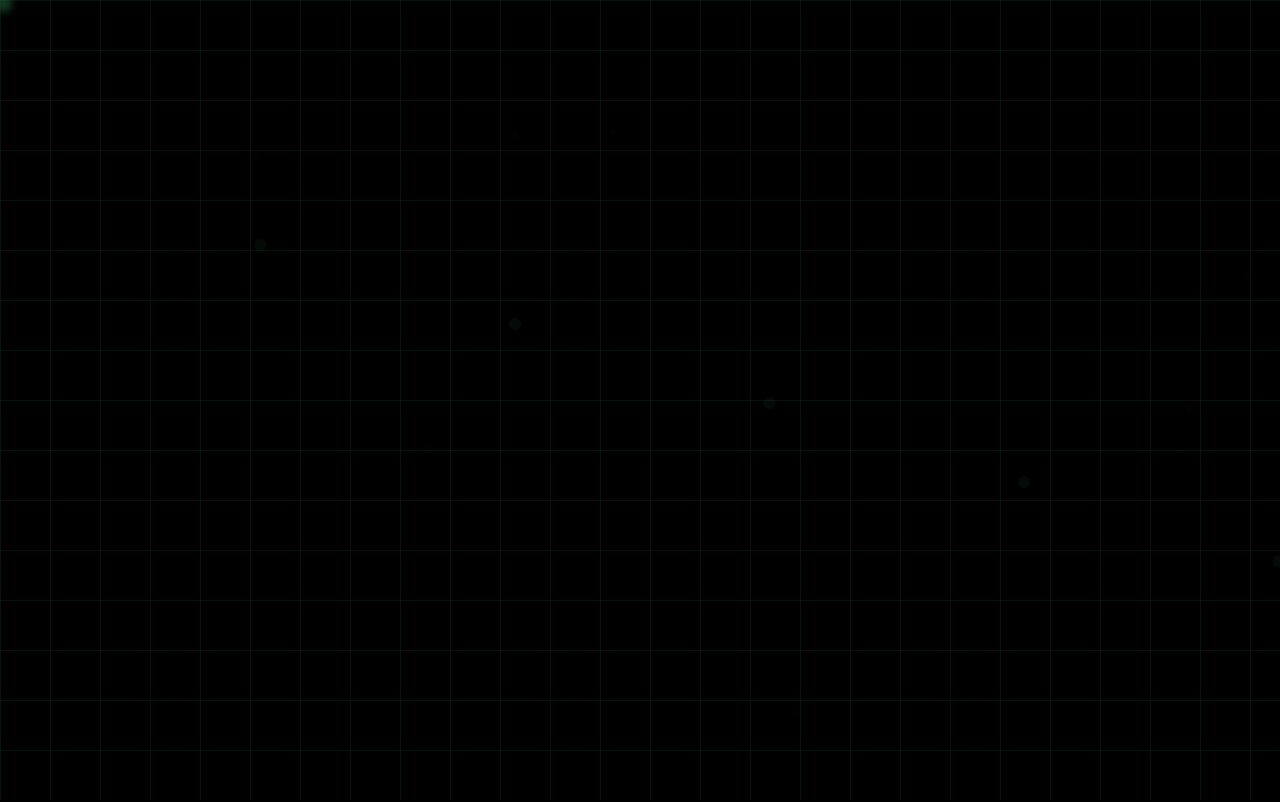
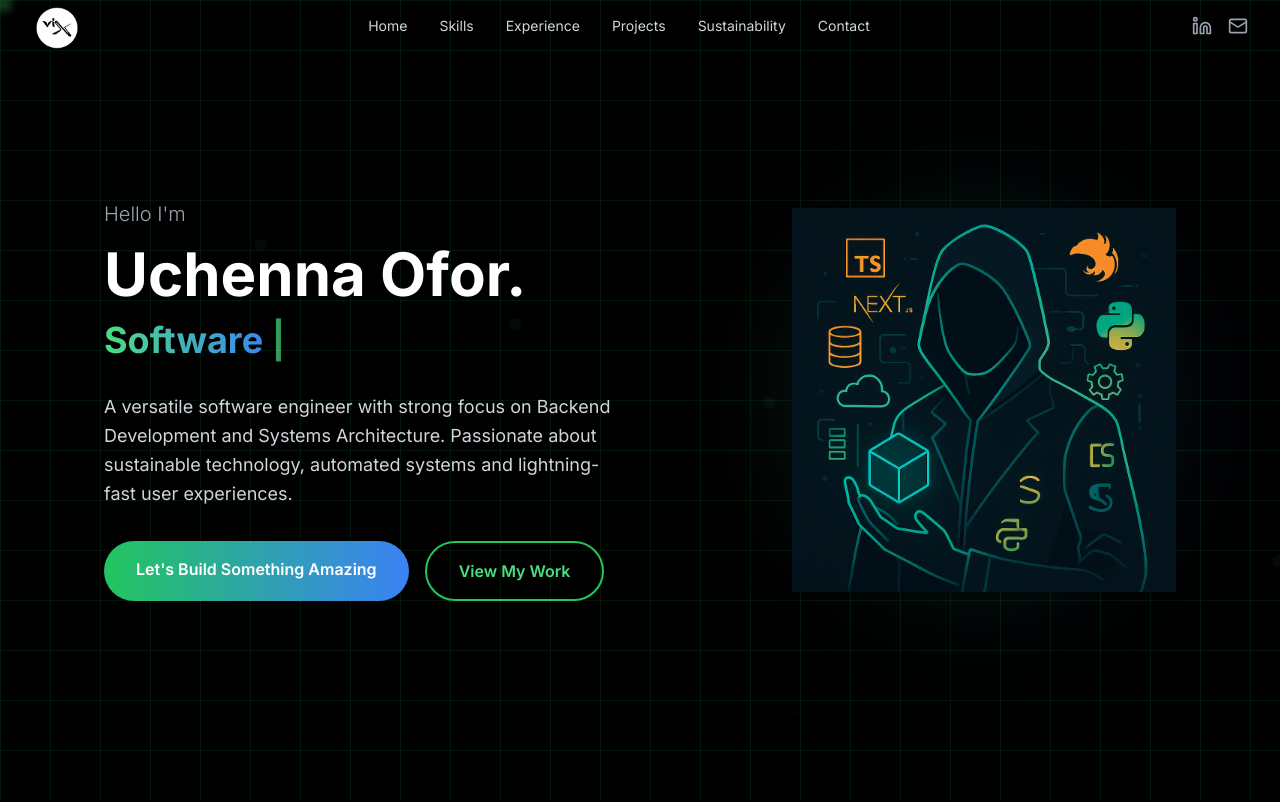
Before and after one commit to Vix1209/me, a Next.js app: page / in a window 1280 px wide. Shown: the top 802 px of the page. Built offline with nearby package versions, Linux system fonts and the light colour scheme.

Commit message:
refactor(animations): optimize transition durations across multiple components

```diff
--- a/components/companies-carousel.tsx
+++ b/components/companies-carousel.tsx
@@ -57,7 +57,7 @@ const companies = [
 ];
 
 export default function CompaniesCarousel() {
-  const plugin = useRef(Autoplay({ delay: 6000, stopOnInteraction: false }));
+  const plugin = useRef(Autoplay({ delay: 3000, stopOnInteraction: false }));
   const [api, setApi] = useState<CarouselApi>();
   const [current, setCurrent] = useState(0);
 
--- a/components/contact.tsx
+++ b/components/contact.tsx
@@ -135,7 +135,7 @@ export default function Contact() {
           className="text-center mb-16"
           initial={{ opacity: 0, y: 50 }}
           animate={isInView ? { opacity: 1, y: 0 } : {}}
-          transition={{ duration: 0.8 }}
+          transition={{ duration: 0.3 }}
         >
           <h2 className="text-5xl font-bold mb-4 bg-gradient-to-r from-green-400 to-blue-500 bg-clip-text text-transparent">
             Let&apos;s Build Something Amazing
@@ -152,7 +152,7 @@ export default function Contact() {
             className="space-y-8"
             initial={{ opacity: 0, x: -50 }}
             animate={isInView ? { opacity: 1, x: 0 } : {}}
-            transition={{ duration: 0.8, delay: 0.2 }}
+            transition={{ duration: 0.3, delay: 0.2 }}
           >
             <div>
               <h3 className="text-3xl font-bold text-white mb-6">
@@ -207,7 +207,7 @@ export default function Contact() {
             className="bg-gray-900/50 backdrop-blur-sm border border-gray-800 rounded-xl p-8"
             initial={{ opacity: 0, x: 50 }}
             animate={isInView ? { opacity: 1, x: 0 } : {}}
-            transition={{ duration: 0.8, delay: 0.4 }}
+            transition={{ duration: 0.3, delay: 0.4 }}
           >
             <h3 className="text-2xl font-bold text-white mb-6">
               Send a Message
@@ -257,7 +257,7 @@ export default function Contact() {
               <motion.div
                 initial={{ opacity: 0, y: 20 }}
                 animate={isInView ? { opacity: 1, y: 0 } : {}}
-                transition={{ duration: 0.6, delay: 0.8 }}
+                transition={{ duration: 0.6, delay: 0.3 }}
               >
                 <label className="block text-gray-400 text-sm mb-2">
                   Subject
@@ -352,7 +352,7 @@ export default function Contact() {
           className="text-center mt-16 pt-8 border-t border-gray-800"
           initial={{ opacity: 0 }}
           animate={isInView ? { opacity: 1 } : {}}
-          transition={{ duration: 0.8, delay: 1.2 }}
+          transition={{ duration: 0.3, delay: 1.2 }}
         >
           <p className="text-gray-400">
             © 2025 Uchenna Ofor. Built with passion for sustainable technology.
--- a/components/hero.tsx
+++ b/components/hero.tsx
@@ -21,22 +21,18 @@ export default function Hero() {
     ];
 
     const currentFullText = titles[currentTitle];
-    const typingSpeed = isDeleting ? 50 : 100;
-    const pauseTime = isDeleting ? 500 : 2000;
+    const typingSpeed = isDeleting ? 30 : 50;
+    const pauseTime = isDeleting ? 200 : 1000;
 
     const timeout = setTimeout(() => {
       if (!isDeleting && displayText === currentFullText) {
-        // Pause before deleting
         setTimeout(() => setIsDeleting(true), pauseTime);
       } else if (isDeleting && displayText === "") {
-        // Move to next title
         setIsDeleting(false);
         setCurrentTitle((prev) => (prev + 1) % titles.length);
       } else if (isDeleting) {
-        // Delete character
         setDisplayText(currentFullText.substring(0, displayText.length - 1));
       } else {
-        // Add character
         setDisplayText(currentFullText.substring(0, displayText.length + 1));
       }
     }, typingSpeed);
@@ -47,7 +43,7 @@ export default function Hero() {
   return (
     <section
       id="home"
-      className="min-h-full lg:min-h-screen flex items-center justify-center relative overflow-hidden"
+      className="pt-20 lg:pt-0 min-h-full lg:min-h-screen flex items-center justify-center relative overflow-hidden"
     >
       {/* Background Grid */}
       <div className="absolute inset-0 bg-[linear-gradient(rgba(34,197,94,0.1)_1px,transparent_1px),linear-gradient(90deg,rgba(34,197,94,0.1)_1px,transparent_1px)] bg-[size:50px_50px]" />
@@ -107,13 +103,13 @@ export default function Hero() {
             className="space-y-8"
             initial={{ opacity: 0, x: -50 }}
             animate={{ opacity: 1, x: 0 }}
-            transition={{ duration: 1, delay: 4 }}
+            transition={{ duration: 0.3 }}
           >
             <div className="space-y-4">
               <motion.div
                 initial={{ opacity: 0, y: 30 }}
                 animate={{ opacity: 1, y: 0 }}
-                transition={{ duration: 0.8, delay: 4.2 }}
+                transition={{ duration: 0.3 }}
               >
                 <span className="text-gray-400 text-xl font-light">
                   Hello I&apos;m
@@ -124,7 +120,7 @@ export default function Hero() {
                 className="text-5xl md:text-6xl font-bold text-white leading-tight"
                 initial={{ opacity: 0, y: 30 }}
                 animate={{ opacity: 1, y: 0 }}
-                transition={{ duration: 0.8, delay: 4.4 }}
+                transition={{ duration: 0.3 }}
               >
                 Uchenna Ofor.
               </motion.h1>
@@ -133,7 +129,7 @@ export default function Hero() {
                 className="text-3xl md:text-4xl font-bold"
                 initial={{ opacity: 0, y: 30 }}
                 animate={{ opacity: 1, y: 0 }}
-                transition={{ duration: 0.8, delay: 4.6 }}
+                transition={{ duration: 0.3 }}
               >
                 <span className="bg-gradient-to-r from-green-400 to-blue-500 bg-clip-text text-transparent">
                   {displayText}
@@ -155,7 +151,7 @@ export default function Hero() {
               className="text-lg text-gray-300 leading-relaxed max-w-lg"
               initial={{ opacity: 0, y: 30 }}
               animate={{ opacity: 1, y: 0 }}
-              transition={{ duration: 0.8, delay: 4.8 }}
+              transition={{ duration: 0.3 }}
             >
               A versatile software engineer with strong focus on Backend
               Development and Systems Architecture. Passionate about sustainable
@@ -166,7 +162,7 @@ export default function Hero() {
               className="flex flex-col sm:flex-row gap-4"
               initial={{ opacity: 0, y: 30 }}
               animate={{ opacity: 1, y: 0 }}
-              transition={{ duration: 0.8, delay: 5.1 }}
+              transition={{ duration: 0.3 }}
             >
               <motion.a
                 href="#contact"
@@ -193,7 +189,7 @@ export default function Hero() {
             className="flex justify-center lg:justify-end"
             initial={{ opacity: 0, x: 50 }}
             animate={{ opacity: 1, x: 0 }}
-            transition={{ duration: 1, delay: 4.5 }}
+            transition={{ duration: 0.3 }}
           >
             <motion.div className="relative">
               <div className="w-80 h-80 md:w-96 md:h-96 relative">
@@ -214,7 +210,7 @@ export default function Hero() {
                   opacity: [0.3, 0.6, 0.3],
                 }}
                 transition={{
-                  duration: 4,
+                  duration: 2,
                   repeat: Number.POSITIVE_INFINITY,
                   ease: "easeInOut",
                 }}
@@ -229,9 +225,9 @@ export default function Hero() {
         className="absolute bottom-8 left-1/2 transform -translate-x-1/2"
         animate={{ y: [0, 10, 0], opacity: 1 }}
         transition={{
-          duration: 2,
+          duration: 1.5,
           repeat: Number.POSITIVE_INFINITY,
-          delay: 5.5,
+          delay: 0.5,
         }}
         initial={{ opacity: 0 }}
       >
--- a/components/loading-screen.tsx
+++ b/components/loading-screen.tsx
@@ -26,7 +26,7 @@ export default function LoadingScreen() {
         }
         return prev + 2;
       });
-    }, 50);
+    }, 70);
 
     return () => clearInterval(interval);
   }, []);
--- a/components/navigation.tsx
+++ b/components/navigation.tsx
@@ -33,7 +33,7 @@ export default function Navigation() {
       }`}
       initial={{ y: -100 }}
       animate={{ y: 0 }}
-      transition={{ duration: 0.8, delay: 3.5 }}
+      transition={{ duration: 0.3 }}
     >
       <div className="max-w-7xl mx-auto px-4 sm:px-6 lg:px-8">
         <div className="flex justify-between items-center py-4">
@@ -61,7 +61,6 @@ export default function Navigation() {
                 whileHover={{ y: -2 }}
                 initial={{ opacity: 0, y: -20 }}
                 animate={{ opacity: 1, y: 0 }}
-                transition={{ delay: 3.7 + index * 0.1 }}
               >
                 {item.name}
               </motion.a>
@@ -90,7 +89,7 @@ export default function Navigation() {
               whileHover={{ scale: 1.2, rotate: -5 }}
               initial={{ opacity: 0 }}
               animate={{ opacity: 1 }}
-              transition={{ delay: 4.1 }}
+              transition={{ delay: 0.1 }}
             >
               <Linkedin size={20} />
             </motion.a>
@@ -100,7 +99,7 @@ export default function Navigation() {
               whileHover={{ scale: 1.2, rotate: 5 }}
               initial={{ opacity: 0 }}
               animate={{ opacity: 1 }}
-              transition={{ delay: 4.2 }}
+              transition={{ delay: 0.2 }}
             >
               <Mail size={20} />
             </motion.a>
--- a/components/sustainability.tsx
+++ b/components/sustainability.tsx
@@ -79,7 +79,7 @@ export default function Sustainability() {
               className="text-center group"
               initial={{ opacity: 0, y: 50 }}
               animate={isInView ? { opacity: 1, y: 0 } : {}}
-              transition={{ duration: 0.8, delay: index * 0.1 }}
+              transition={{ duration: 0.4, delay: index * 0.05 }}
             >
               <motion.div
                 className="w-16 h-16 mx-auto mb-4 rounded-full bg-gradient-to-r from-green-400 to-emerald-600 flex items-center justify-center group-hover:shadow-lg group-hover:shadow-green-500/25 transition-all duration-300"
@@ -116,7 +116,7 @@ export default function Sustainability() {
             className="text-lg text-gray-300 max-w-3xl mx-auto leading-relaxed"
             initial={{ opacity: 0, y: 20 }}
             animate={isInView ? { opacity: 1, y: 0 } : {}}
-            transition={{ duration: 0.8, delay: 0.9 }}
+            transition={{ duration: 0.4, delay: 0.2 }}
           >
             My work on projects like Edulite LMS directly addresses UN SDG-4
             (Quality Education for All), while my focus on efficient
```
